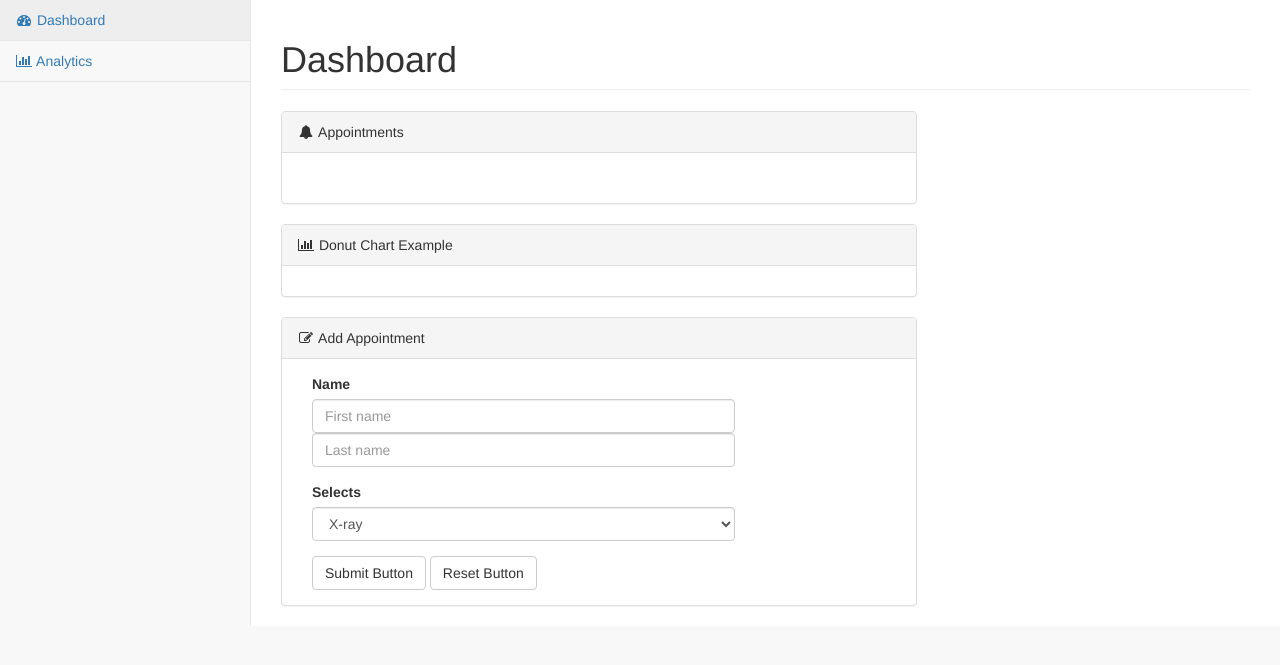
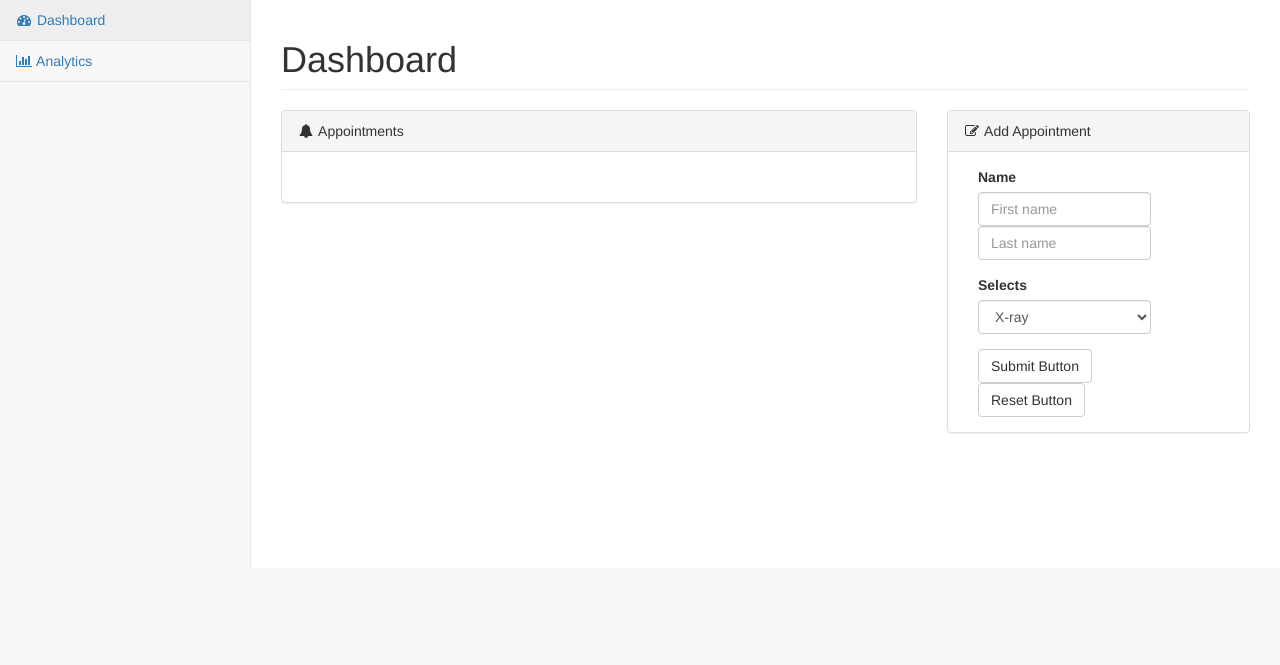
Before and after one commit to apaljug/medlytics, a Flask app: page /index in a window 1280 px wide. Shown: the part 51-716 px from the top of the page. Run offline with Flask 2, Linux system fonts and the light colour scheme; some libraries are stand-ins or nearby versions.

Commit message:
fixed dashboard

```diff
--- a/templates/index.html
+++ b/templates/index.html
@@ -114,13 +114,7 @@
             <!-- /.row -->
             <!-- /.row -->
             <div class="row">
-                <div class="col-lg-12">
 
-                    <!-- /.panel -->
-
-                    <!-- /.panel -->
-                </div>
-                <!-- /.col-lg-8 -->
                 <div class="col-lg-8">
                     <div class="panel panel-default">
                         <div class="panel-heading">
@@ -137,17 +131,10 @@
                         </div>
                         <!-- /.panel-body -->
                     </div>
-                    <!-- /.panel -->
-                    <div class="panel panel-default">
-                        <div class="panel-heading">
-                            <i class="fa fa-bar-chart-o fa-fw"></i> Donut Chart Example
-                        </div>
-                        <div class="panel-body">
-                            <div id="morris-donut-chart"></div>
-                        </div>
-                        <!-- /.panel-body -->
-                    </div>
-                    <!-- /.panel -->
+                  </div>
+
+                    <div class="col-lg-4">
+
                     <div class="panel panel-default">
                       <div class="panel-heading">
                           <i class="fa fa-edit fa-fw"></i> Add Appointment
@@ -182,6 +169,7 @@
 
                           </div>
                       </div>
+                    </div>
 
 
                     </div>
```
